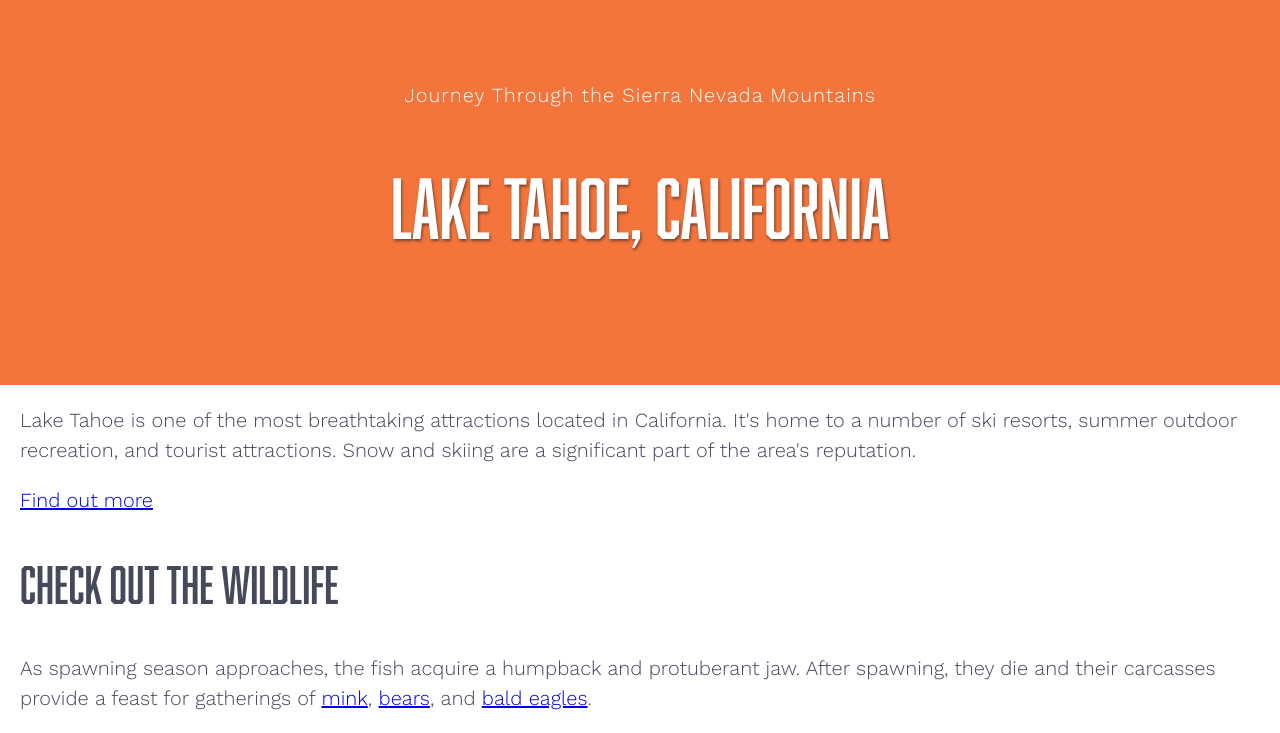
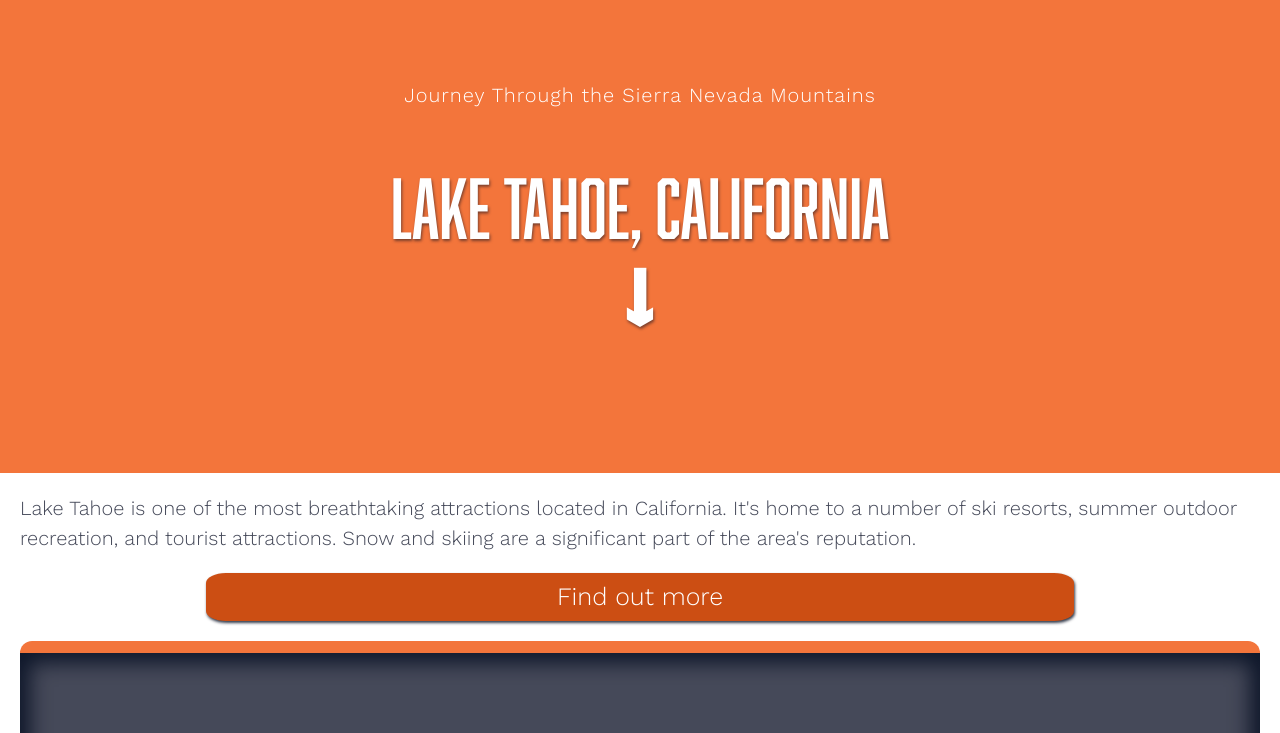
Before and after one commit to abdel-ahbane/Mobile-first-Resposive-Layout, a plain HTML site: page index.html in a window 1280 px wide. Shown: the top 733 px of the page. Drawn offline with nearby package versions, Linux system fonts and the light colour scheme.

Commit message:
practiced styling boxes
I learned how to apply box shadows and display content with css that is purely for decorative purposes

```diff
--- a/css/style.css
+++ b/css/style.css
@@ -16,11 +16,19 @@ body{
   font: 300 100%/1.5 'Work Sans', sans-serif;
   color: #454959;
 }
+a {
+  color: #cc4e13;
+  text-decoration: none;
+}
 h1, h2{
   font: 400 4rem/1.1 'Abolition Regular', Impact, sans-serif;
 }
 h1{
   text-shadow: 1px 2px 3px rgba(0,10,30,.5);
+}
+h1::after {
+  content: '\2193';
+  display: block;
 }
 h2{
   font-size: 2.5rem;
@@ -49,5 +57,28 @@ header, footer{
 main{
   hyphens: auto;
 }
+#wildlife {
+  padding: 20% 15%;
+  border-top: 12px solid #f3753b;
+  border-radius: 12px 12px 0 0;
+  background-color: #454959;
+  color: white;
+  box-shadow: inset 0 0 20px 10px rgba(0,10,30,.8);
+}
+#wildlife a {
+  color: #f7a27c;
+}
+.callout {
+  display: block;
+  width: 70%;
+  padding: .25rem 1rem;
+  border-radius: 20px/10px;
+  margin: 1rem auto;
+  box-shadow: 1px 2px 3px rgba(0,10,30,.8);
+  background-color: #cc4e13;
+  color: white;
+  text-align: center;
+  font-size: 1.25rem;
+}
 
 /* Media Queries ------------------- */
```
